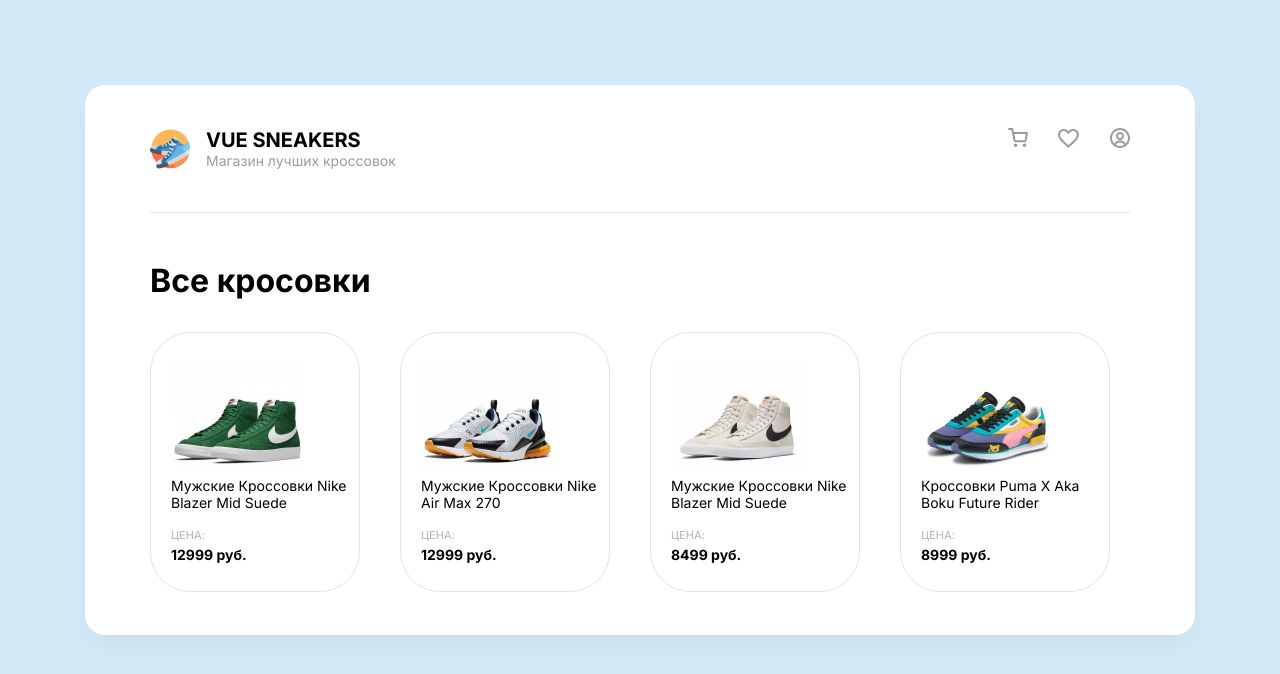
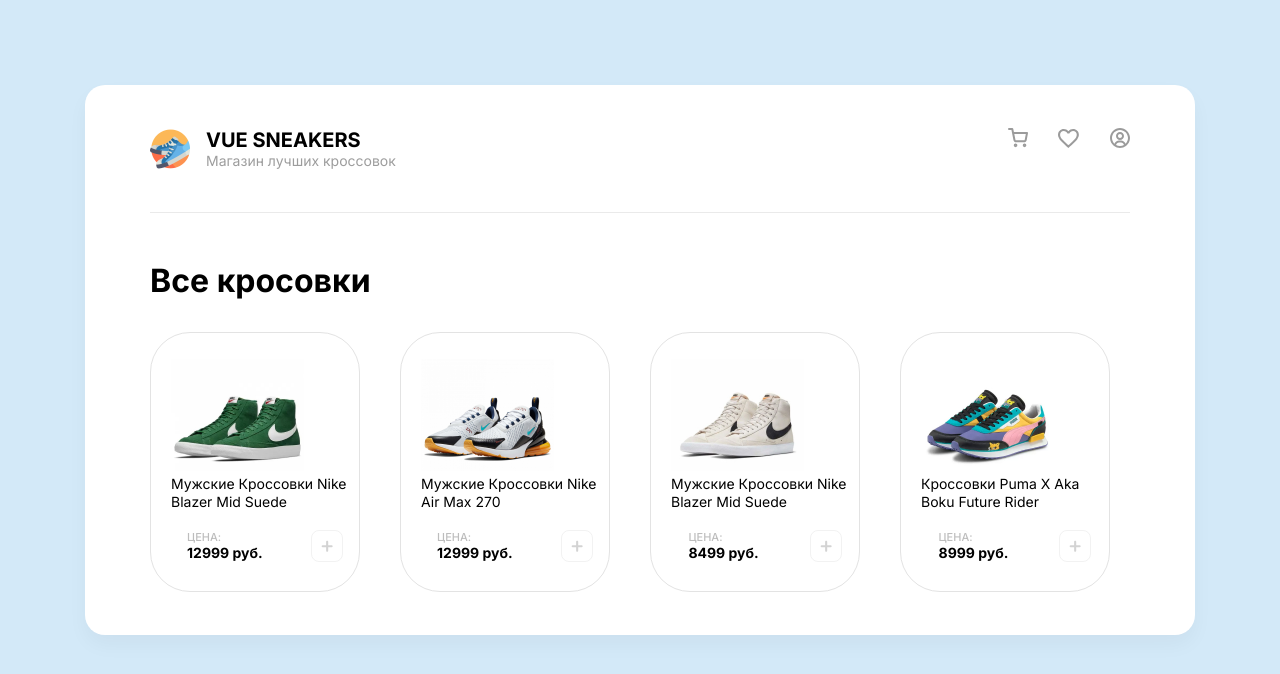
Before and after one commit to Scat55/vue_sneakers, a Vue app: page / in a window 1280 px wide. Shown: the top 674 px of the page. Built offline with nearby package versions, Linux system fonts and the light colour scheme.

Commit message:
add: added sending data to the parent

```diff
--- a/src/components/appStore.vue
+++ b/src/components/appStore.vue
@@ -1,7 +1,7 @@
 <template>
   <h3 class="store__title">Все кросовки</h3>
   <div class="store__item">
-    <appStoreItem v-for="product in products" :key="product.id" :productItems="product" />
+    <appStoreItem v-for="product in products" :key="product.id" :productItems="product" @sendArticle="showChaild" />
   </div>
 </template>
 
@@ -44,6 +44,11 @@ export default {
       ],
     };
   },
+  methods: {
+    showChaild(child) {
+      console.log(child)
+    }
+  }
 };
 </script>
 
--- a/src/components/appStoreItem.vue
+++ b/src/components/appStoreItem.vue
@@ -4,8 +4,15 @@
       <div class="store__item-sneakers">
         <img :src="require('../assets/images/sneakers/' + productItems.image)" alt="Sneaker" class="store__item-img" />
         <p class="store__item-name">{{ productItems.name }}</p>
-        <span class="store__item-sale">Цена:</span>
-        <p class="store__item-price">{{ productItems.price }} руб.</p>
+
+        <div class="store__item-buy">
+          <div class="store__item-buy-text">
+            <span class="store__item-sale">Цена:</span>
+            <p class="store__item-price">{{ productItems.price }} руб.</p>
+          </div>
+          <button class="store__item-btn" @click="sendIdToParent">
+            <img src="../assets/images/addToCart.svg" alt="addToCart"></button>
+        </div>
       </div>
     </div>
   </div>
@@ -23,7 +30,13 @@ export default {
     },
   },
   data() {
-    return {};
+    return {
+    };
+  },
+  methods: {
+    sendIdToParent() {
+      this.$emit('sendArticle', this.productItems.id)
+    },
   },
 };
 </script>
@@ -48,7 +61,7 @@ export default {
       &:hover {
         transform: scale(1.05);
         box-shadow: 0px 0.25rem 0.25rem rgba(0, 0, 0, 0.25);
-        cursor: pointer;
+
       }
     }
   }
@@ -86,5 +99,28 @@ export default {
     font-size: 0.875rem;
     line-height: 1.063rem;
   }
+
+  &__item-buy {
+    display: flex;
+    align-items: center;
+    justify-content: space-around;
+    gap: 1rem;
+
+
+    &-text {
+      display: flex;
+      flex-direction: column;
+      justify-content: center;
+    }
+  }
+
+  &__item-btn {
+    padding-top: 1rem;
+    border: none;
+    background-color: transparent;
+    outline: none;
+    cursor: pointer;
+  }
+
 }
 </style>
```
Also changed, not shown: src/assets/images/addToCart.svg (added).
